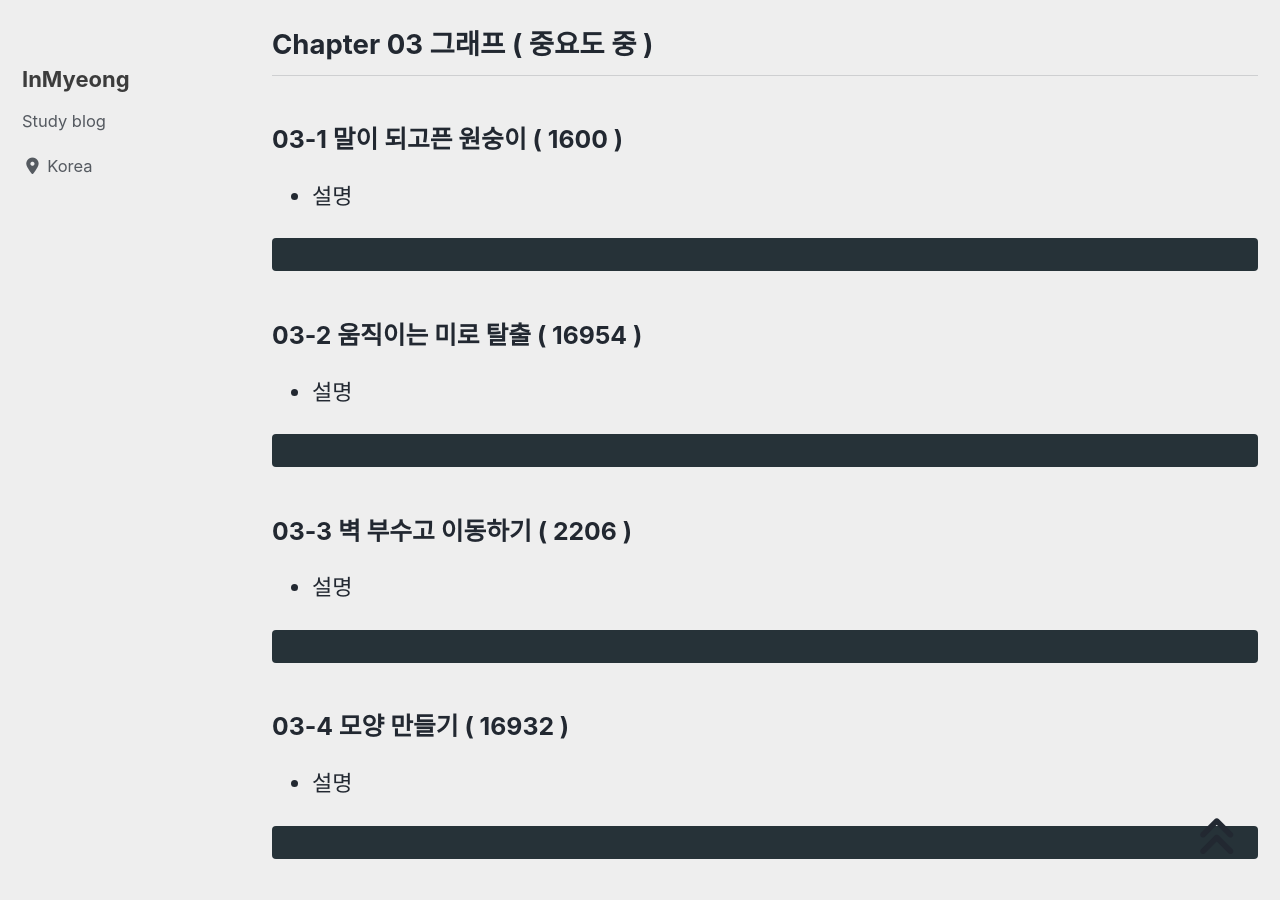
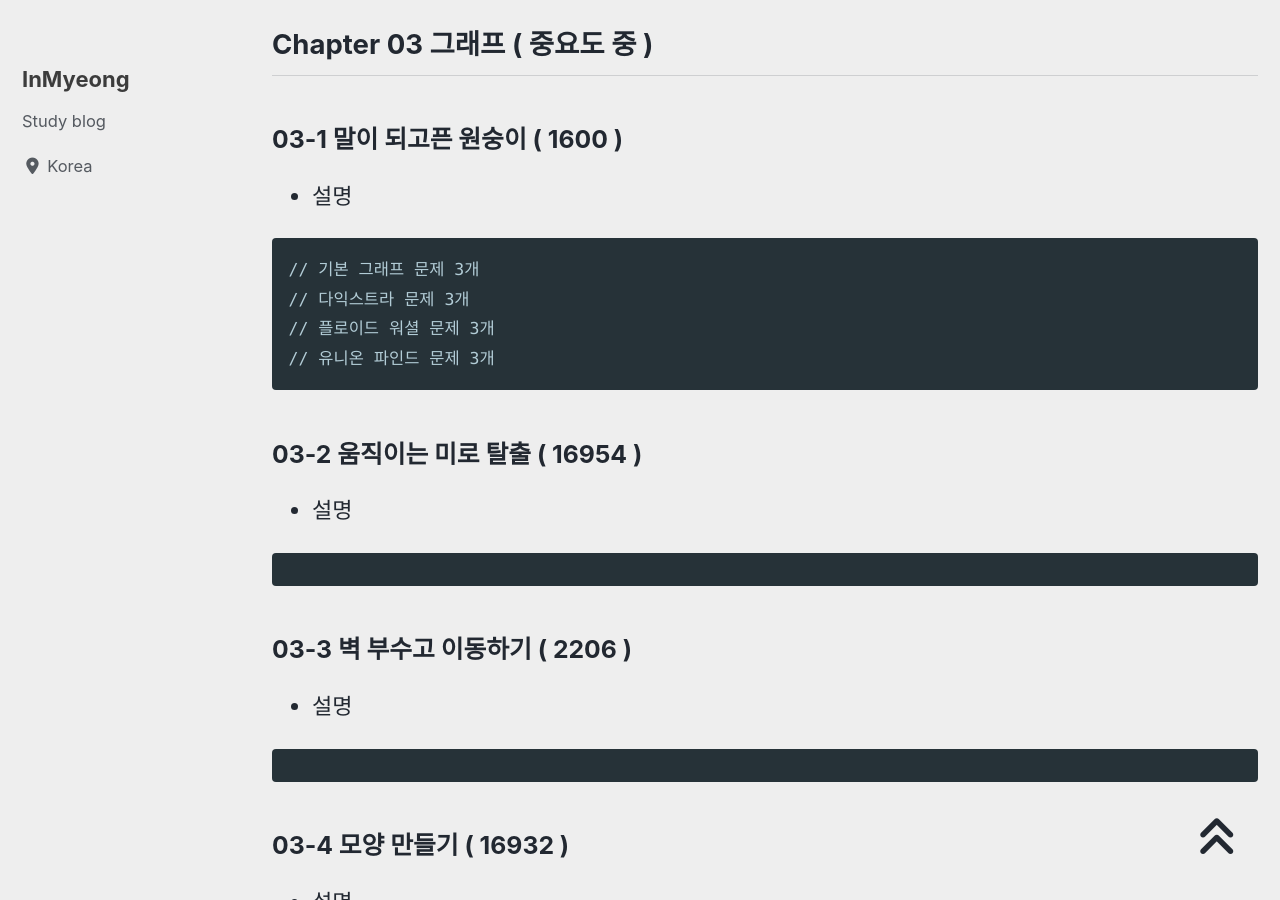
Before and after one commit to devMyeong/devMyeong.github.io, a Jekyll site: the page built from _posts/codingTest/2023-04-30-나만의문제집.md, in a window 1280 px wide and 900 px high, scrolled down 20594 px. Built offline with Jekyll 4.4.1, drawn with Linux system fonts in a browser that asks for light colours; cached includes are drawn as plain includes; nearby versions of some CDN libraries; some web fonts are replaced; comment, search, counter and statistics services are not loaded.

Commit message:
Chore : 수정

````diff
--- a/_posts/codingTest/2023-04-30-나만의문제집.md
+++ b/_posts/codingTest/2023-04-30-나만의문제집.md
@@ -585,6 +585,10 @@ int main()
 - 설명
 
 ```cpp
+// 기본 그래프 문제 3개
+// 다익스트라 문제 3개
+// 플로이드 워셜 문제 3개
+// 유니온 파인드 문제 3개
 ```
 
 ### 03-2 움직이는 미로 탈출 ( 16954 )
````
Also changed, not shown: _posts/codingTest/2022-09-25-백준.md (+5 -0 lines).
